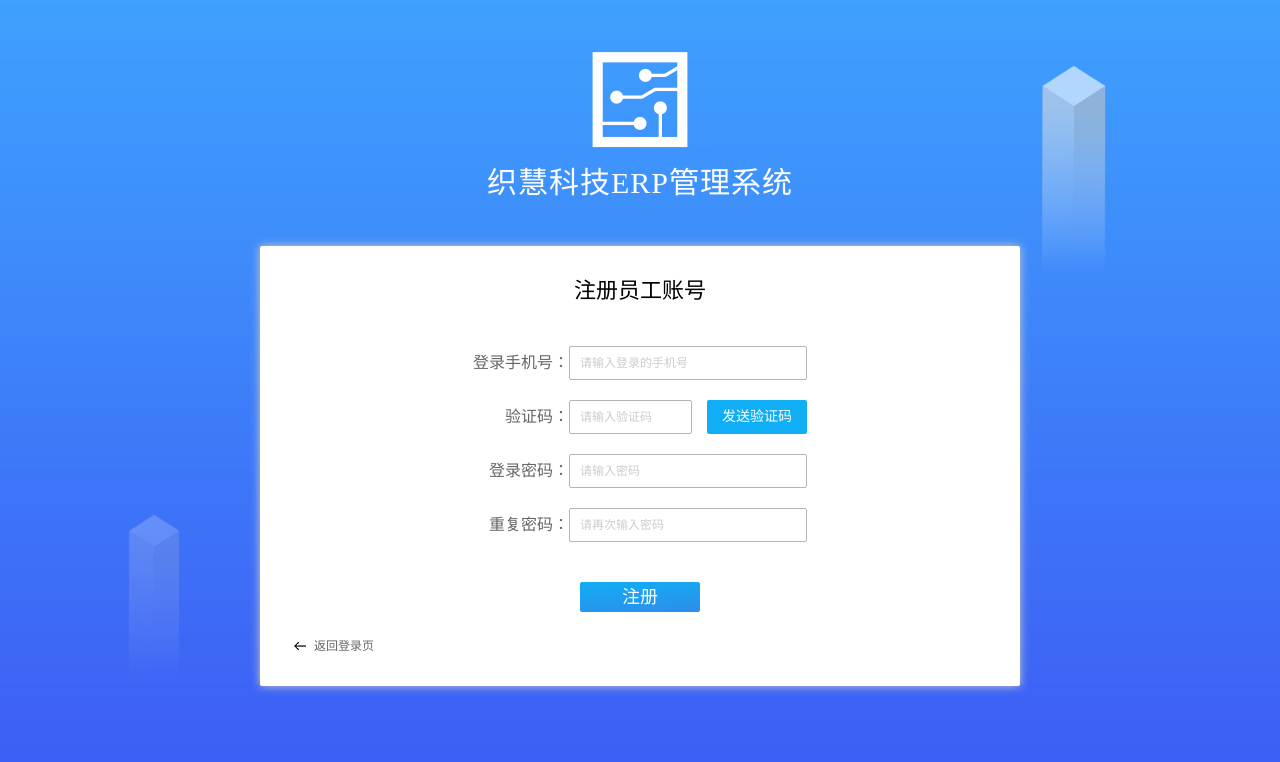
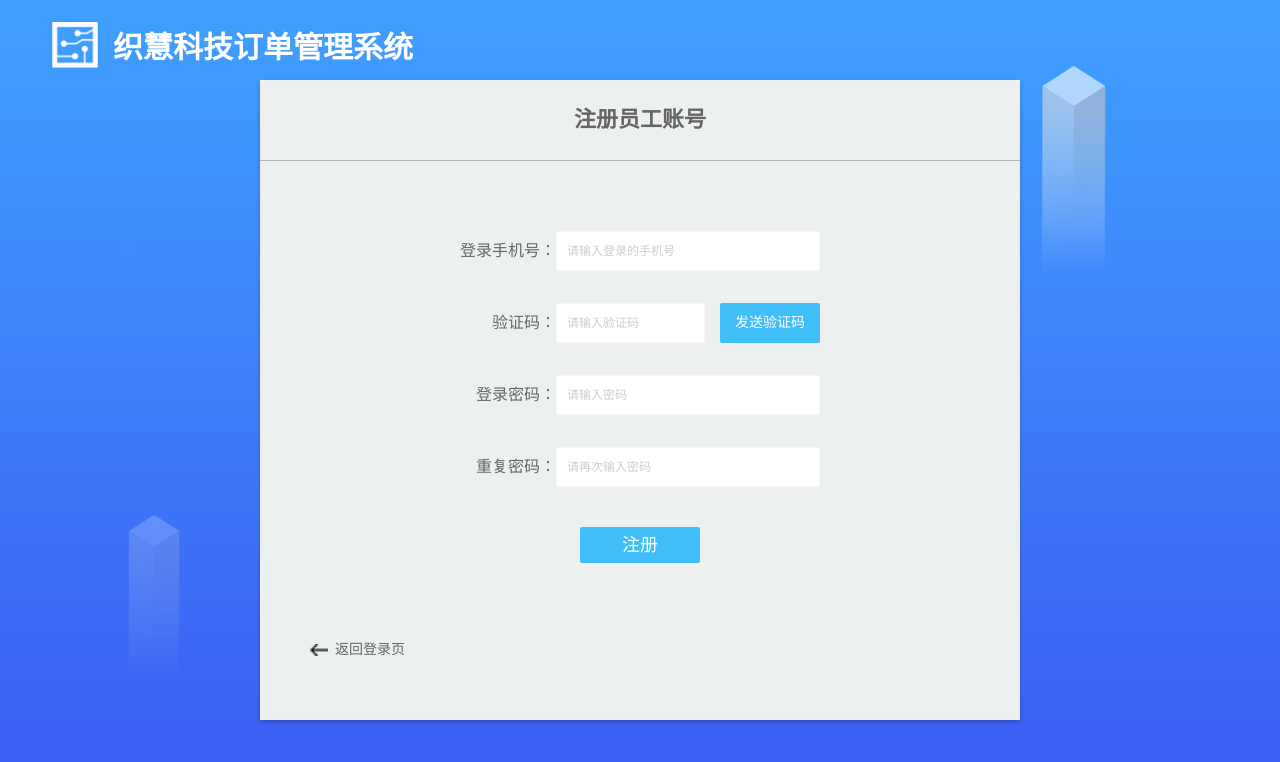
Before and after one commit to dkr380205984/ZHKJERP, a Vue app: page /register in a window 1280 px wide. Shown: the top 762 px of the page. Built offline with nearby package versions, Linux system fonts and the light colour scheme; a web font is replaced by a local one; what vue-particles would draw is missing.

Commit message:
注册页面第一次修改

```diff
--- a/src/assets/css/register.less
+++ b/src/assets/css/register.less
@@ -5,6 +5,21 @@
   font-family: 'systemfont';
   background-image: url('../image/login/background.png');
   background-size: 100% 100%;
+  .header{
+    padding: 22px 52px;
+    img{
+      width: 46px;
+      vertical-align: middle;
+      margin-right: 15px;
+    }
+    h1{
+      display: inline;
+      vertical-align: middle;
+      font-size: 30px;
+      color: @white;
+      cursor: pointer;
+    }
+  }
   .registerCtn{
     width: 760px;
     height: 640px;
@@ -12,97 +27,91 @@
     right: 0;
     left: 0;
     top: 0;
-    bottom: 80px;
+    bottom: 0px;
     margin: auto;
-    .enterpriseInfo{
-      img{
-        display: block;
-        width: 96px;
-        margin: 12px auto;
-      }
-      span{
-        display: block;
-        font-size:30px;
-        font-weight: 500;
-        text-align: center;
-        line-height: 46px;
-        margin-bottom: 40px;
-        color:rgba(254,254,254,1);
-        letter-spacing: 1px;
-      }
-    }
-    .main{
-      height: 440px;
-      background:#FFFFFF;
-      border-radius:2px;
-      overflow: hidden;
-      position: relative;
-      box-shadow: 0px 0px 10px #CCCCCC;
+    background: rgba(236,240,241,1);
+    box-shadow:0px 2px 4px 0px rgba(0, 0, 0, 0.23);
     .title{
       font-size: 22px;
-        line-height: 50px;
+      line-height: 80px;
       text-align: center;
-        margin: 20px 0 30px;
+      color: #666666;
+      font-weight: bold;
+      border-bottom: 1px solid #B5B5B5;
     }
     .inputCtn{
-        width: 334px;
-        height: 34px;
-        margin: 20px auto;
+      width: 360px;
+      height: 40px;
+      margin: 32px auto;
       display: flex;
+      &:nth-of-type(2){
+        margin-top: 70px;
+      }
       .label{
         width: 6em;
-          line-height: 34px;
+        line-height: 40px;
         text-align: right;
         font-size: 16px;
         color: #666666;
       }
       input{
         flex: 1;
+        line-height: 38px;
         padding: 0 10px;
-          font-size: 12px;
-          border:1px solid #B5B5B5;
+        box-sizing:border-box;
+        border: 1px solid #f7f7f7;
         border-radius: 2px;
+        font-size: @fontSmall;
+        &:hover{
+          border-color: #ddd;
+        }
         &:focus{
-            border-color:#10AEF5;
-            outline: 1px solid #10AEF5;
+          border-color:@inputFocus;
         }
         &::-webkit-input-placeholder{
-            color:#CCCCCC;
+          color:@placeholderColor;
         }
       }
       .send{
         font-size: 14px;
-          line-height: 34px;
+        line-height: 40px;
         padding:0 15px;
-          background: #10AEF5;
+        background: @normalBlue;
         border-radius: 2px;
         margin-left: 15px;
         cursor: pointer;
-          color: #FFFFFF;
+        color: @white;
+        &:hover{
+          background: @hoverBlue;
+        }
       }
     }
     .regBtn{
       width: 120px;
-        line-height:30px;
+      line-height:36px;
       font-size: 18px;
       text-align: center;
       margin: 40px auto;
-        background:linear-gradient(-5deg,rgba(46,141,234,1),rgba(16,174,245,1));
+      background: @normalBlue;
       border-radius:2px;
       cursor: pointer;
       color: #FFFFFF;
+      &:hover{
+        background: @hoverBlue;
+      }
     }
     .goBack{
       position: absolute;
-        left: 34px;
-        bottom: 30px;
-        line-height: 20px;
+      left: 50px;
+      bottom: 50px;
+      line-height: 40px;
       background-image: url('../image/register/left.png');
       background-position: left center;
       background-repeat: no-repeat;
-        font-size: 12px;
+      background-size:18px 12px;
+      font-size: @fontMid;
       color: #666666;
-        padding-left: 20px;
+      padding-left: 25px;
       cursor: pointer;
       &:hover{
         background-image: url('../image/register/leftA.png');
@@ -111,4 +120,3 @@
     }
   }
 }
-}
--- a/src/views/register.vue
+++ b/src/views/register.vue
@@ -1,11 +1,10 @@
 <template>
   <div id="register">
+    <div class="header">
+      <img src="@/assets/image/login/logo.png" />
+      <h1 @click="$router.push('/login')">织慧科技订单管理系统</h1>
+    </div>
     <div class="registerCtn">
-      <div class="enterpriseInfo">
-        <img src="@/assets/image/login/logo.png" />
-        <span>织慧科技ERP管理系统</span>
-      </div>
-      <div class="main">
       <div class="title">注册员工账号</div>
       <div class="inputCtn">
         <span class="label">登录手机号：</span>
@@ -26,7 +25,6 @@
       </div>
       <div class="regBtn">注册</div>
       <div class="goBack" @click="$router.push('/login')">返回登录页</div>
-      </div>
     </div>
   </div>
 </template>
```
Lines whose indentation alone changed are shown as unchanged.
